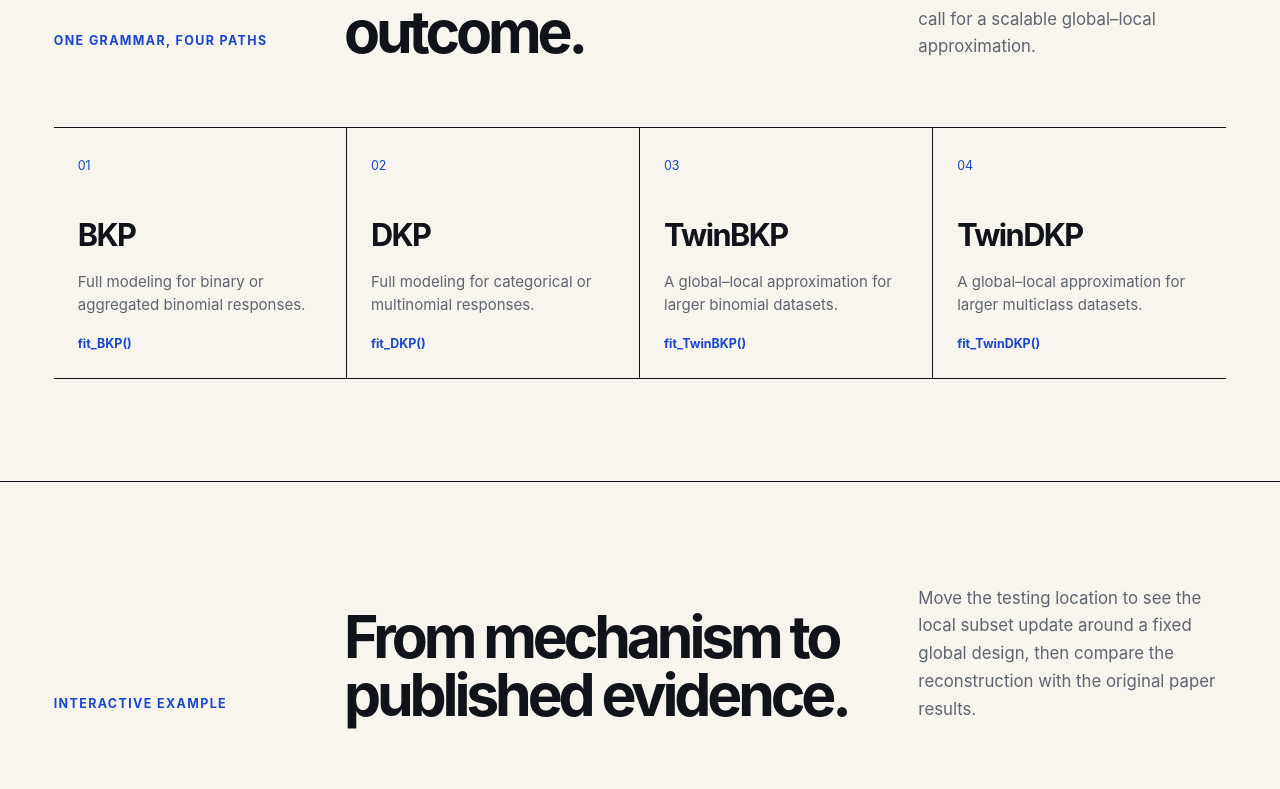
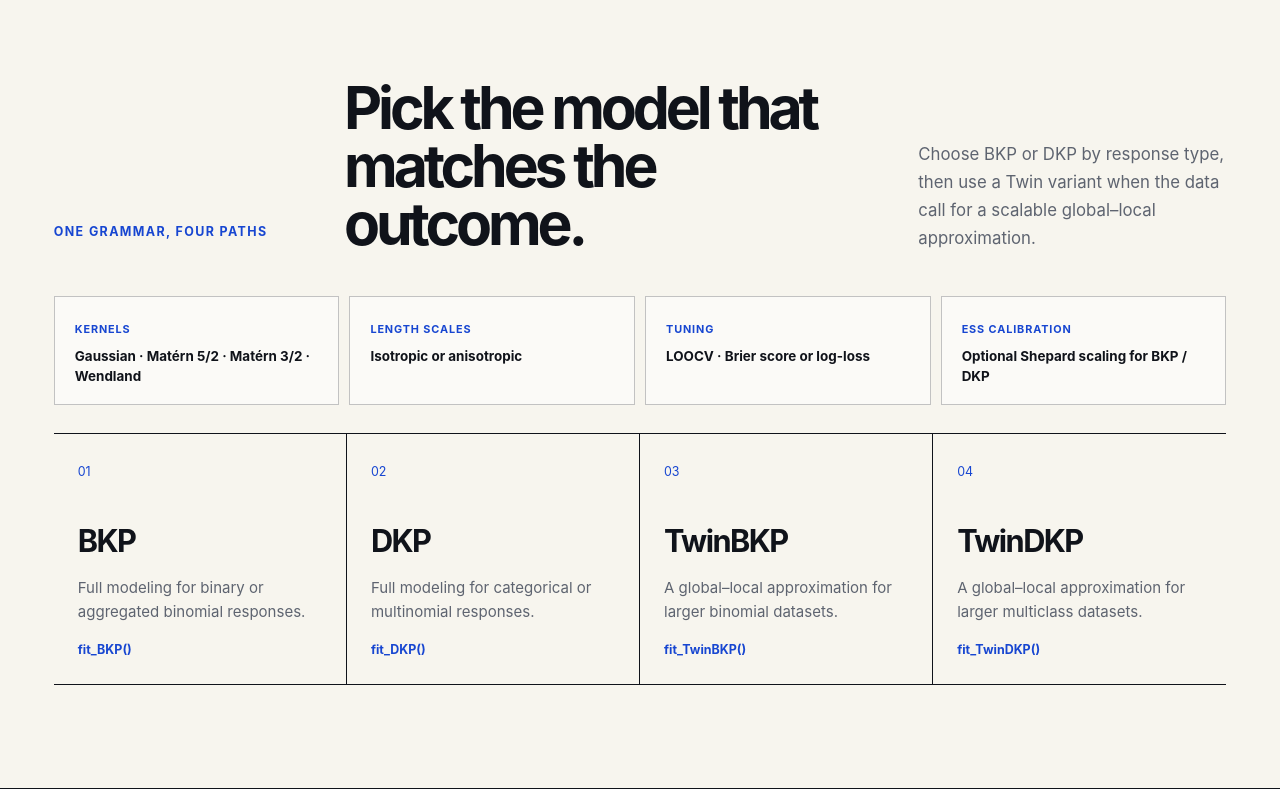
Before and after one commit to Jiangyan-Zhao/BKP-website, a React (Vite) app: page / in a window 1280 px wide. Shown: the part 1891-2680 px from the top of the page. Built offline with nearby package versions, Linux system fonts and the light colour scheme.

Commit message:
Enhance website content and maintenance

```diff
--- a/src/App.tsx
+++ b/src/App.tsx
@@ -1,5 +1,7 @@
 import { useEffect, useMemo, useState } from "react";
 import katex from "katex";
+
+const packageVersion = "0.3.1";
 
 type Example2Observation = {
   x: number;
@@ -615,7 +617,7 @@ function TwinBkpExplorer() {
   );
 }
 
-type ExampleKey = "surface" | "warbler";
+type ExampleKey = "surface" | "twindkp" | "warbler";
 
 const examples: Record<
   ExampleKey,
@@ -637,6 +639,15 @@ const examples: Record<
     alt: "DKP predicted classes and maximum predicted probability for the Iris data",
     source: "s4_ex7_dkp_iris_classification.R",
     sourceUrl: "https://github.com/Jiangyan-Zhao/BKP-paper/blob/master/code/s4_ex7_dkp_iris_classification.R",
+  },
+  twindkp: {
+    title: "TwinDKP multinomial curves",
+    description: "Example 9 applies the scalable TwinDKP global–local approximation to 500 observations with three-class multinomial responses.",
+    tag: "TwinDKP · Example 9",
+    figure: "/results/ex9.pdf",
+    alt: "TwinDKP posterior summaries and true probability curves for three multinomial classes",
+    source: "s4_ex9_twindkp_1d_multinomial.R",
+    sourceUrl: "https://github.com/Jiangyan-Zhao/BKP-paper/blob/master/code/s4_ex9_twindkp_1d_multinomial.R",
   },
   warbler: {
     title: "Mourning Warbler predictions",
@@ -717,7 +728,7 @@ function InstallPanel() {
         <code><span>&gt;</span> {command}</code>
         <button onClick={copyCommand} aria-label="Copy installation command">{copied ? "Copied" : "Copy"}</button>
       </div>
-      <pre aria-label="BKP quick start"><code><span># fit a probability surface</span>{`\nlibrary(BKP)\nfit <- fit_BKP(X, y, m, Xbounds = Xbounds)\npred <- predict(fit, Xnew = Xnew)\nplot(fit)`}</code></pre>
+      <pre aria-label="Complete reproducible BKP quick start"><code><span># complete reproducible example</span>{`\nlibrary(BKP)\nset.seed(123)\nX <- matrix(seq(-2, 2, length.out = 30), ncol = 1)\nm <- rep(50, nrow(X))\nprob <- plogis(2 * X[, 1])\ny <- rbinom(nrow(X), size = m, prob = prob)\nbounds <- matrix(c(-2, 2), nrow = 1)\nfit <- fit_BKP(X, y, m, Xbounds = bounds)\nXnew <- matrix(seq(-2, 2, length.out = 100), ncol = 1)\npred <- predict(fit, Xnew = Xnew)\nhead(pred)\nplot(fit, engine = "ggplot")`}</code></pre>
     </div>
   );
 }
@@ -896,7 +907,7 @@ export default function Home() {
       <section className="hero" id="overview">
         <div className="hero-copy">
           <a className="status-pill" href="https://cran.r-project.org/package=BKP" target="_blank" rel="noreferrer">
-            <span>✓</span> CRAN · stable <b>0.3.1</b>
+            <span>✓</span> CRAN · stable <b>{packageVersion}</b>
           </a>
           <p className="eyebrow">Beta Kernel Process</p>
           <h1>BKP</h1>
@@ -962,6 +973,13 @@ export default function Home() {
             <p>Choose BKP or DKP by response type, then use a Twin variant when the data call for a scalable global–local approximation.</p>
           </div>
 
+          <div className="capability-grid" aria-label="BKP modeling capabilities">
+            <article><span>Kernels</span><b>Gaussian · Matérn 5/2 · Matérn 3/2 · Wendland</b></article>
+            <article><span>Length scales</span><b>Isotropic or anisotropic</b></article>
+            <article><span>Tuning</span><b>LOOCV · Brier score or log-loss</b></article>
+            <article><span>ESS calibration</span><b>Optional Shepard scaling for BKP / DKP</b></article>
+          </div>
+
           <div className="model-grid">
             <article><span>01</span><h3>BKP</h3><p>Full modeling for binary or aggregated binomial responses.</p><code>fit_BKP()</code></article>
             <article><span>02</span><h3>DKP</h3><p>Full modeling for categorical or multinomial responses.</p><code>fit_DKP()</code></article>
@@ -1005,12 +1023,15 @@ export default function Home() {
           </p>
         </header>
         <aside className="resource-stack" aria-label="Project resources">
-          <a className="paper-card" href="https://arxiv.org/abs/2508.10447" target="_blank" rel="noreferrer">
-            <span className="resource-type">Paper · arXiv</span>
+          <article className="paper-card">
+            <span className="resource-type">Software paper</span>
             <h3>BKP: An R Package for Beta Kernel Process Modeling</h3>
             <p>Jiangyan Zhao, Kunhai Qing, and Jin Xu</p>
-            <b>Read the paper <i>↗</i></b>
-          </a>
+            <div className="paper-card-links">
+              <a href="https://arxiv.org/abs/2508.10447" target="_blank" rel="noreferrer"><b>Read on arXiv</b><i>↗</i></a>
+              <a href="https://github.com/Jiangyan-Zhao/BKP-paper/blob/master/paper/TR_BKP.pdf" target="_blank" rel="noreferrer"><b>Latest manuscript PDF</b><i>↗</i></a>
+            </div>
+          </article>
           <a className="resource-card blue" href="https://github.com/Jiangyan-Zhao/BKP" target="_blank" rel="noreferrer">
             <span>GitHub</span>
             <div className="resource-card-copy">
@@ -1020,7 +1041,7 @@ export default function Home() {
             <i aria-hidden="true">★</i>
           </a>
           <a className="resource-card lime" href="https://cran.r-project.org/web/packages/BKP/refman/BKP.html" target="_blank" rel="noreferrer">
-            <span>Documentation · 0.3.1</span><b>Function reference & package manual</b><i>↗</i>
+            <span>Documentation · {packageVersion}</span><b>Function reference & package manual</b><i>↗</i>
           </a>
           <a className="resource-card coral" href="https://github.com/Jiangyan-Zhao/BKP-paper" target="_blank" rel="noreferrer">
             <span>Reproduce</span><b>Code, figures & manuscript</b><i>↗</i>
--- a/src/styles.css
+++ b/src/styles.css
@@ -602,10 +602,37 @@ a:focus-visible { outline: 3px solid var(--lime); outline-offset: 3px; }
   line-height: 1.65;
 }
 
+.capability-grid {
+  display: grid;
+  grid-template-columns: repeat(4, minmax(0, 1fr));
+  gap: 10px;
+  margin-top: 44px;
+}
+.capability-grid article {
+  min-width: 0;
+  padding: 18px 20px;
+  border: 1px solid rgba(16, 19, 26, 0.24);
+  background: rgba(255, 255, 255, 0.56);
+}
+.capability-grid span {
+  color: var(--blue);
+  font-family: var(--font-geist-mono), monospace;
+  font-size: 0.68rem;
+  font-weight: 720;
+  letter-spacing: 0.08em;
+  text-transform: uppercase;
+}
+.capability-grid b {
+  display: block;
+  margin-top: 8px;
+  font-size: 0.84rem;
+  line-height: 1.45;
+}
+
 .model-grid {
   display: grid;
   grid-template-columns: repeat(4, 1fr);
-  margin-top: 66px;
+  margin-top: 28px;
   border-top: 1.5px solid var(--ink);
   border-bottom: 1.5px solid var(--ink);
 }
@@ -914,12 +941,22 @@ a:focus-visible { outline: 3px solid var(--lime); outline-offset: 3px; }
 .resource-card { border: 1.5px solid var(--ink); transition: transform 160ms ease, box-shadow 160ms ease; }
 .paper-card:hover,
 .resource-card:hover { transform: translate(-3px, -3px); box-shadow: 6px 6px 0 var(--ink); }
-.paper-card { min-height: 310px; padding: 32px; background: var(--card); }
+.paper-card { display: flex; min-height: 310px; flex-direction: column; padding: 32px; background: var(--card); }
 .resource-type,
 .resource-card span { font-family: var(--font-geist-mono), monospace; font-size: 0.76rem; font-weight: 700; letter-spacing: 0.08em; text-transform: uppercase; }
 .paper-card h3 { margin: 44px 0 16px; font-size: clamp(1.7rem, 2.6vw, 2.8rem); line-height: 1.02; letter-spacing: -0.055em; }
-.paper-card p { margin: 0 0 42px; color: var(--muted); }
-.paper-card b { display: flex; justify-content: space-between; color: var(--blue); }
+.paper-card p { margin: 0 0 32px; color: var(--muted); }
+.paper-card-links { display: grid; gap: 12px; margin-top: auto; }
+.paper-card-links a {
+  display: flex;
+  justify-content: space-between;
+  gap: 18px;
+  align-items: center;
+  color: var(--blue);
+  font-weight: 700;
+}
+.paper-card-links a + a { padding-top: 12px; border-top: 1px solid rgba(16, 19, 26, 0.16); }
+.paper-card-links a:hover { text-decoration: underline; }
 .paper-card i, .resource-card i { font-style: normal; font-size: 1.4rem; }
 .resource-card { display: grid; grid-template-columns: auto 1fr auto; gap: 18px; align-items: center; min-height: 88px; padding: 20px 24px; }
 .resource-card.blue { background: var(--blue); color: white; }
@@ -1060,6 +1097,7 @@ footer a:hover { color: var(--blue); }
   .mini-density { display: none; }
   .section-intro { grid-template-columns: 1fr 1.8fr; }
   .section-intro > p:last-child { grid-column: 2; }
+  .capability-grid { grid-template-columns: repeat(2, minmax(0, 1fr)); }
   .model-grid { grid-template-columns: repeat(2, 1fr); }
   .model-grid article:nth-child(2) { border-right: 0; }
   .model-grid article:nth-child(-n + 2) { border-bottom: 1px solid var(--ink); }
@@ -1068,7 +1106,7 @@ footer a:hover { color: var(--blue); }
   .twin-paper { border-top: 1px solid var(--ink); border-left: 0; }
   .twin-paper-figure { height: 480px; }
   .example-explorer { grid-template-columns: 1fr; }
-  .example-tabs { display: grid; grid-template-columns: repeat(2, 1fr); border: 1px solid var(--ink); }
+  .example-tabs { display: grid; grid-template-columns: repeat(3, 1fr); border: 1px solid var(--ink); }
   .example-tabs button { border-right: 1px solid var(--ink); border-bottom: 0; }
   .example-tabs button:last-child { border-right: 0; }
   .install-section { grid-template-columns: 1fr; }
@@ -1161,6 +1199,7 @@ footer a:hover { color: var(--blue); }
   .method-body,
   .install-section,
   .resources-section { padding: 72px 22px; }
+  .capability-grid { grid-template-columns: 1fr; }
   .model-grid { grid-template-columns: 1fr; }
   .model-grid article { min-height: 220px; border-right: 0; border-bottom: 1px solid var(--ink); }
   .model-grid article:nth-child(3) { border-bottom: 1px solid var(--ink); }
```
Also changed, not shown: 1 other file (tests, documents, lock files or other folders).
